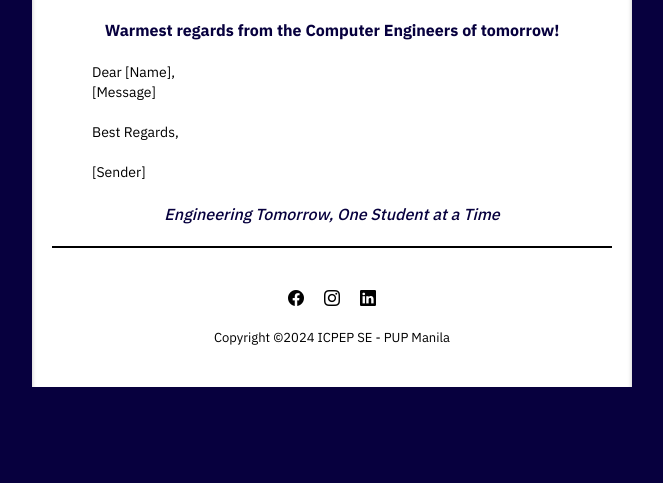
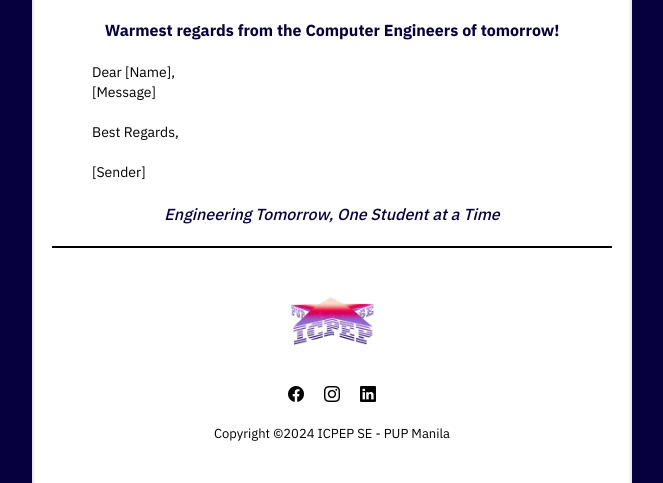
Before and after one commit to icpepsepupmanila/email-asset, a plain HTML site: page index.html in a window 1280 px wide. Shown: the part 472-955 px from the top of the page, without its empty margins (308-971 px from the left). Before the commit the page ends 859 px from the top, so only its background shows below. Drawn offline with nearby package versions, Linux system fonts and the light colour scheme.

Commit message:
html ver 1

```diff
--- a/index.html
+++ b/index.html
@@ -107,6 +107,11 @@
       i {
         color: black;
       }
+
+      .footer-image {
+width: 102px;
+height: 112px;
+      }
     </style>
   </head>
   <body>
@@ -126,7 +131,7 @@
         </p>
         <p class="tagline">Engineering Tomorrow, One Student at a Time</p>
         <div class="divider"></div>
-        <img src = "">
+        <img src ="https://raw.githubusercontent.com/icpepsepupmanila/email-asset/main/ICPEP%20LOGO.png" class="footer-image">
         <div class="social-container">
           <a href="https://www.facebook.com/icpepse.pupmanila">
             <i class="bi bi-facebook"></i>
```
